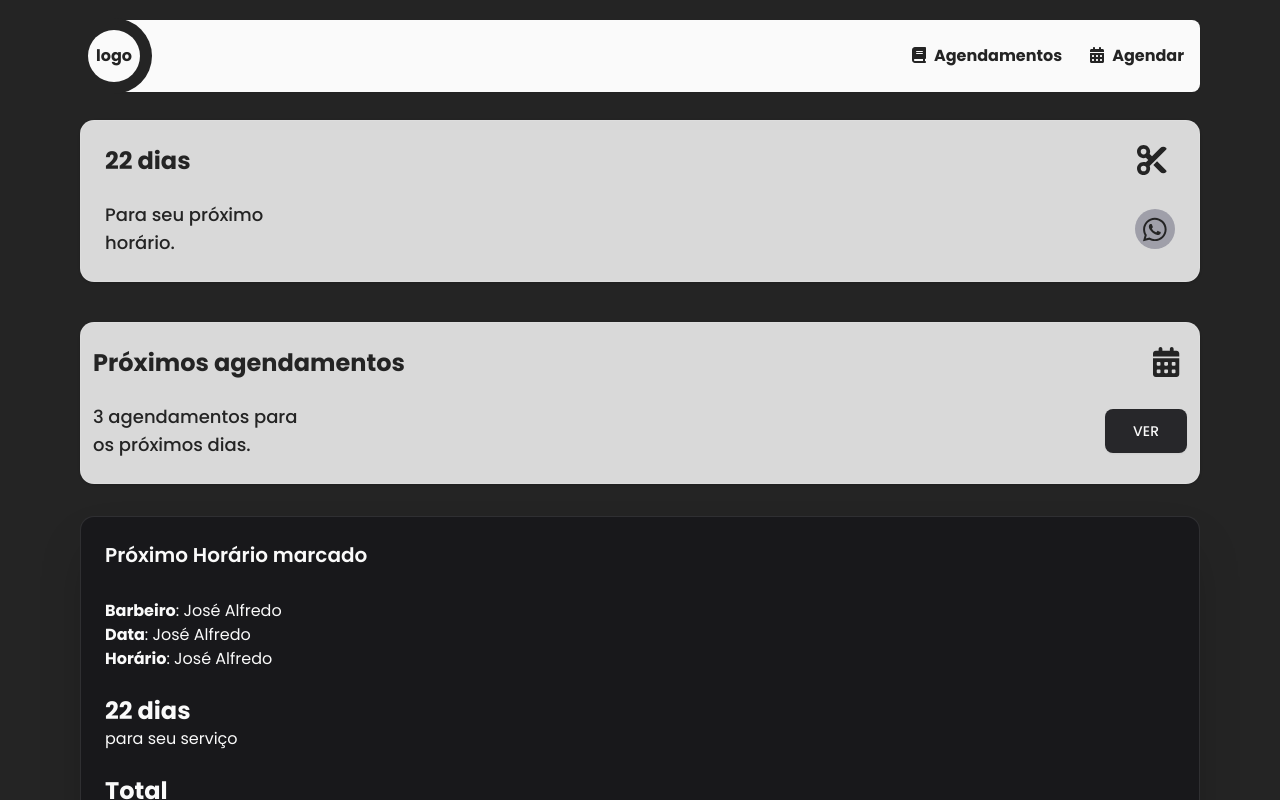
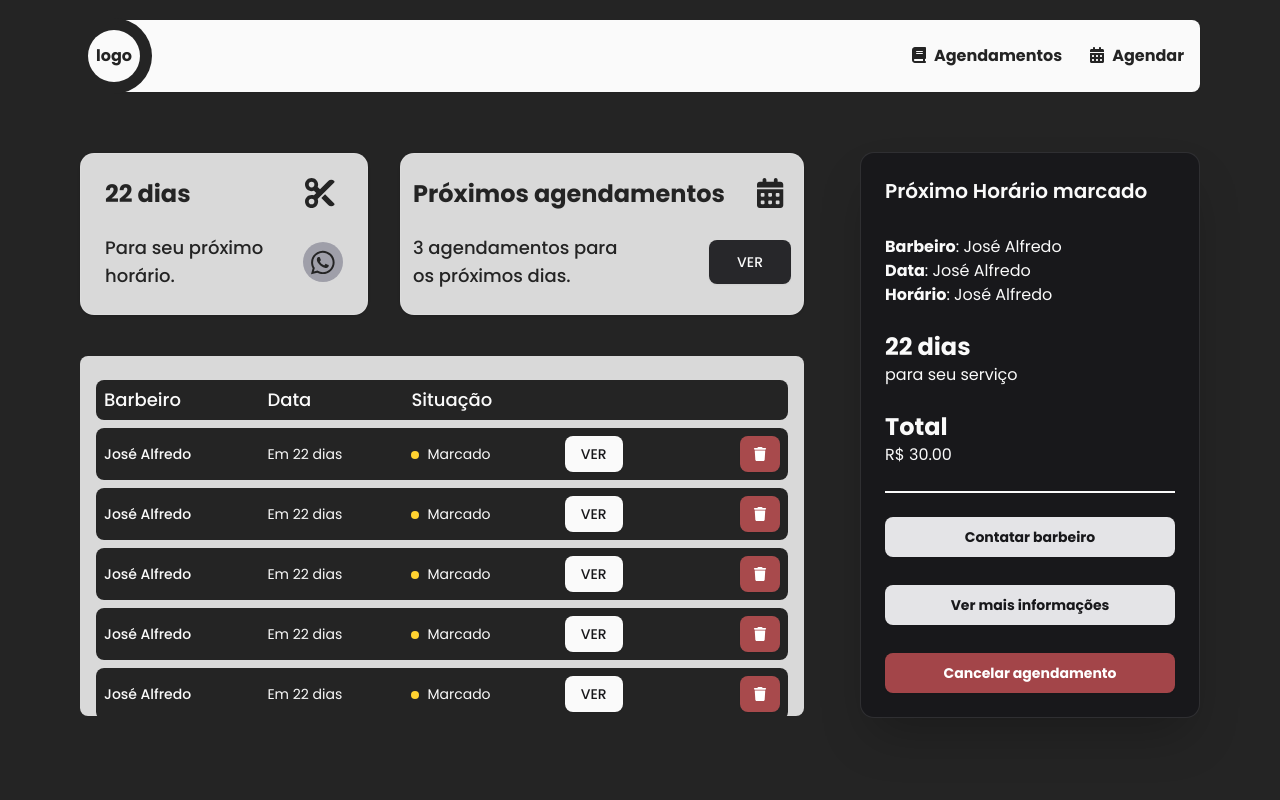
Before and after one commit to Pedro-R1beiro/sistema_barbearia, a React (Vite) app in the folder client/: page /dashboard in a window 1280 px wide. Shown: the top 800 px of the page. Built offline with nearby package versions, Linux system fonts and the light colour scheme.

Commit message:
feat: user dashboard responviness

```diff
--- /dev/null
+++ b/client/src/components/userAccounDropdowm.tsx
@@ -0,0 +1,16 @@
+import { faUser } from "@fortawesome/free-solid-svg-icons";
+import { FontAwesomeIcon } from "@fortawesome/react-fontawesome";
+import { DropdownMenu, DropdownMenuTrigger } from "./ui/dropdown-menu";
+
+export default function userAccounDropdowm() {
+  return (
+    <>
+      <DropdownMenu>
+        <DropdownMenuTrigger>
+          <FontAwesomeIcon icon={faUser} />
+          <span>UserName</span>
+        </DropdownMenuTrigger>
+      </DropdownMenu>
+    </>
+  );
+}
--- a/client/src/pages/app/user/UserDashboard.tsx
+++ b/client/src/pages/app/user/UserDashboard.tsx
@@ -9,9 +9,9 @@ import { AppointmentsTable } from "./components/AppointmentsTable";
 
 export default function UserDashboard() {
   return (
-    <>
-      <div className="space-y-10">
-        <Card className="bg-custom-foreground text-background">
+    <div className="gap-x-14 lg:mt-6 lg:grid lg:grid-cols-[1fr_auto] lg:grid-rows-[180px_1fr]">
+      <div className="col-1 row-1 space-y-10 md:flex md:items-center md:gap-8 md:space-y-0">
+        <Card className="bg-custom-foreground text-background lg:w-72">
           <CardContent>
             <div className="flex items-start justify-between pr-2">
               <span className="text-2xl font-bold">22 dias</span>
@@ -26,7 +26,7 @@ export default function UserDashboard() {
             </div>
           </CardContent>
         </Card>
-        <Card className="bg-custom-foreground text-background">
+        <Card className="bg-custom-foreground text-background md:flex-1">
           <CardContent className="px-3">
             <div className="flex items-start justify-between pr-2">
               <CardTitle className="text-2xl font-bold">
@@ -46,12 +46,11 @@ export default function UserDashboard() {
           </CardContent>
         </Card>
       </div>
-      <div className="mt-8">
+      <div className="mt-8 lg:mt-2">
         <NextAppointment />
       </div>
-      <div className="bg-foreground text-background mt-8 rounded-md p-4">
-        <AppointmentsTable />
-      </div>
-    </>
+
+      <AppointmentsTable />
+    </div>
   );
 }
--- a/client/src/pages/app/user/components/AppointmentsTable.tsx
+++ b/client/src/pages/app/user/components/AppointmentsTable.tsx
@@ -10,71 +10,36 @@ import {
 import { faTrash } from "@fortawesome/free-solid-svg-icons";
 import { FontAwesomeIcon } from "@fortawesome/react-fontawesome";
 
-const invoices = [
-  {
-    invoice: "INV001",
-    paymentStatus: "Paid",
-    totalAmount: "$250.00",
-    paymentMethod: "Credit Card",
-  },
-  {
-    invoice: "INV002",
-    paymentStatus: "Pending",
-    totalAmount: "$150.00",
-    paymentMethod: "PayPal",
-  },
-  {
-    invoice: "INV003",
-    paymentStatus: "Unpaid",
-    totalAmount: "$350.00",
-    paymentMethod: "Bank Transfer",
-  },
-  {
-    invoice: "INV004",
-    paymentStatus: "Paid",
-    totalAmount: "$450.00",
-    paymentMethod: "Credit Card",
-  },
-  {
-    invoice: "INV005",
-    paymentStatus: "Paid",
-    totalAmount: "$550.00",
-    paymentMethod: "PayPal",
-  },
-  {
-    invoice: "INV006",
-    paymentStatus: "Pending",
-    totalAmount: "$200.00",
-    paymentMethod: "Bank Transfer",
-  },
-  {
-    invoice: "INV007",
-    paymentStatus: "Unpaid",
-    totalAmount: "$300.00",
-    paymentMethod: "Credit Card",
-  },
-];
+const appointments = Array.from({ length: 22 }, (_, index) => ({
+  id: index + 1,
+  barber: "José Alfredo",
+  date: "Em 22 dias",
+  status: "Marcado",
+}));
 
 export function AppointmentsTable() {
   return (
-    <Table>
+    <div className="bg-custom-foreground text-background row-2 mt-8 max-h-[360px] overflow-y-auto rounded-md p-4">
+      <Table className="border-separate border-spacing-x-0 border-spacing-y-2">
         <TableHeader>
           <TableRow>
-          <TableHead className="bg-background">Barbeiro</TableHead>
-          <TableHead className="bg-background">Data</TableHead>
-          <TableHead className="bg-background">Situação</TableHead>
-          <TableHead className="bg-background"></TableHead>
-          <TableHead className="bg-background"></TableHead>
-          <TableHead className="bg-background text-right"></TableHead>
+            <TableHead className="bg-background rounded-l-md text-lg">
+              Barbeiro
+            </TableHead>
+            <TableHead className="bg-background text-lg">Data</TableHead>
+            <TableHead className="bg-background text-lg">Situação</TableHead>
+            <TableHead className="bg-background text-lg"></TableHead>
+            <TableHead className="bg-background text-lg"></TableHead>
+            <TableHead className="bg-background rounded-r-md text-right text-lg"></TableHead>
           </TableRow>
         </TableHeader>
         <TableBody className="bg-foreground">
-        {invoices.map((invoice) => (
+          {appointments.map((appointment) => (
             <TableRow
-            key={invoice.invoice}
+              key={appointment.id}
               className="text-foreground border-spacing-6"
             >
-            <TableCell className="bg-background font-medium">
+              <TableCell className="bg-background rounded-l-md font-medium">
                 José Alfredo
               </TableCell>
               <TableCell className="bg-background">Em 22 dias</TableCell>
@@ -83,15 +48,18 @@ export function AppointmentsTable() {
                 Marcado
               </TableCell>
               <TableCell className="bg-background">
-              <Button>VER</Button>
+                <Button className="bg-foreground">VER</Button>
               </TableCell>
               <TableCell className="bg-background"></TableCell>
-            <TableCell className="bg-background text-right">
+              <TableCell className="bg-background rounded-r-md text-right">
+                <Button variant="destructive">
                   <FontAwesomeIcon icon={faTrash} />
+                </Button>
               </TableCell>
             </TableRow>
           ))}
         </TableBody>
       </Table>
+    </div>
   );
 }
--- a/client/src/pages/app/user/components/NextAppointment.tsx
+++ b/client/src/pages/app/user/components/NextAppointment.tsx
@@ -3,11 +3,14 @@ import { Card, CardContent, CardHeader, CardTitle } from "@/components/ui/card";
 
 export function NextAppointment() {
   return (
-    <Card className="shadow-2xl">
+    <Card className="shadow-2xl lg:min-w-85">
       <CardHeader>
-        <CardTitle className="text-xl">Próximo Horário marcado</CardTitle>
+        <CardTitle className="text-xl md:text-2xl lg:text-xl">
+          Próximo Horário marcado
+        </CardTitle>
       </CardHeader>
-      <CardContent className="flex flex-col gap-6">
+      <CardContent className="flex flex-col gap-6 md:flex-row md:justify-between lg:flex-col">
+        <div className="flex h-full flex-col gap-6 md:justify-between">
           <div>
             <ul>
               <li>
@@ -27,6 +30,7 @@ export function NextAppointment() {
               </li>
             </ul>
           </div>
+
           <div>
             <p>
               <span className="block text-2xl font-bold">22 dias</span>
@@ -38,15 +42,20 @@ export function NextAppointment() {
             <span className="block text-2xl font-bold">Total</span>
             <span>R$ 30.00</span>
           </div>
+        </div>
 
-        <div className="bg-foreground h-[0.09rem] w-full" />
-
-        <div className="space-y-5">
-          <Button className="w-full py-5 font-bold">Contatar barbeiro</Button>
-          <Button className="w-full py-5 font-bold">
+        <div className="bg-foreground h-[0.01rem] max-h-full w-full md:h-[16rem] md:w-[0.1rem] lg:h-[0.1rem] lg:w-full" />
+        <div className="max-w-full space-y-5 md:flex md:flex-col md:justify-between md:gap-6 lg:gap-2">
+          <Button className="w-full flex-1 py-5 font-bold md:w-auto lg:flex-none">
+            Contatar barbeiro
+          </Button>
+          <Button className="w-full flex-1 py-5 font-bold md:w-auto lg:flex-none">
             Ver mais informações
           </Button>
-          <Button className="w-full py-5 font-bold" variant="destructive">
+          <Button
+            className="w-full flex-1 py-5 font-bold md:w-auto lg:flex-none"
+            variant="destructive"
+          >
             Cancelar agendamento
           </Button>
         </div>
```
Lines whose indentation alone changed are shown as unchanged.
